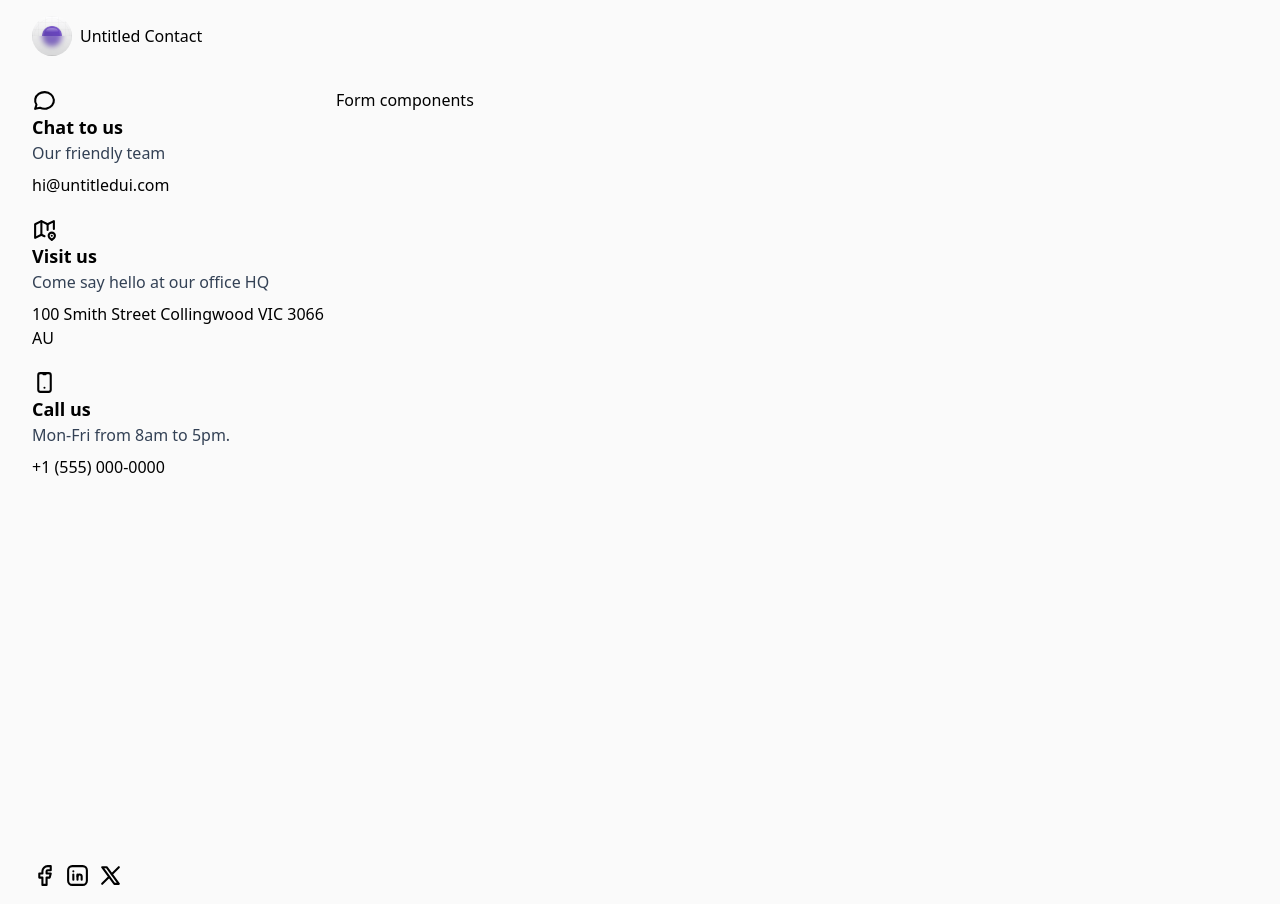
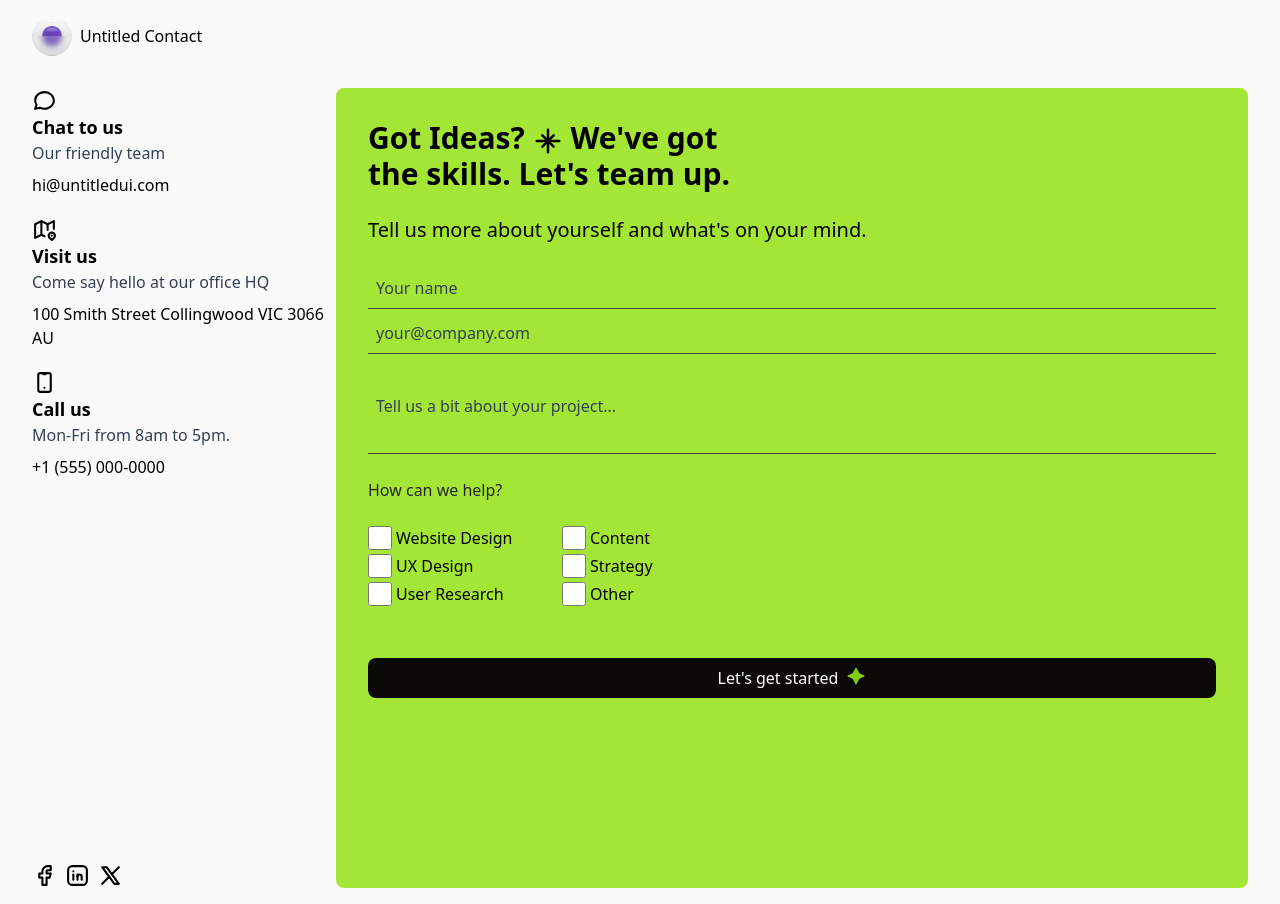
Before and after one commit to DeepakShinde123/untitled-UI, a React app: page / in a window 1280 px wide. Built offline with nearby package versions, Linux system fonts and the light colour scheme; the HTML template or start-up script is replaced by a standard one.

Commit message:
sevices updated

```diff
--- a/src/components/Aside.jsx
+++ b/src/components/Aside.jsx
@@ -56,4 +56,7 @@
   );
 }
 
+
+
+
 export default Aside;
--- a/src/components/Form.jsx
+++ b/src/components/Form.jsx
@@ -1,9 +1,109 @@
-function form(){
-    return(
-        <div>
-            Form components
-        </div>
-    )
+import { TbFlareFilled } from "react-icons/tb";
+import Intro from "@/components/Intro";
+import { useState } from "react";
+
+function Form() {
+  const [formData, setFormData] = useState({
+    fullname: "",
+    email: "",
+    message: "",
+    services: [],
+  });
+
+  const services = [
+    "Website Design",
+    "Content",
+    "UX Design",
+    "Strategy",
+    "User Research",
+    "Other",
+  ];
+
+  const handleSubmit = (e) => {
+    console.log(formData);
+    e.preventDefault();
+  };
+
+  const handleChange = (value, property) => {
+    setFormData({ ...formData, [property]: value });
+  };
+
+  const handleCheckbox = (value, checked) => {
+    if (checked) {
+      console.log(`Theek hai mein ${value} ko add kar dunga`);
+      return;
+    }
+
+    console.log(`Theek hai mein ${value} ko remove kar dunga`);
+  };
+
+  return (
+    <>
+      <Intro />
+      <form className="flex flex-col gap-1" onSubmit={handleSubmit}>
+        {/* Input */}
+        <input
+          type="text"
+          name="fullname"
+          id="fullname"
+          placeholder="Your name"
+          className="border-b border-stone-700 bg-zinc-50 p-2 placeholder-slate-700 md:bg-lime-400"
+          required
+          value={formData.fullname}
+          onChange={(e) => handleChange(e.target.value, "fullname")}
+        />
+        <input
+          type="email"
+          name="email"
+          id="email"
+          placeholder="your@company.com"
+          className="border-b border-stone-700 bg-zinc-50 p-2 placeholder-slate-700 md:bg-lime-400"
+          required
+          value={formData.email}
+          onChange={(e) => handleChange(e.target.value, "email")}
+        />
+        <input
+          type="text"
+          name="message"
+          id="message"
+          placeholder="Tell us a bit about your project..."
+          className="h-24 border-b border-stone-700 bg-zinc-50 p-2 placeholder-slate-700 md:bg-lime-400"
+          required
+          value={formData.message}
+          onChange={(e) => handleChange(e.target.value, "message")}
+        />
+
+        <p className="my-5 text-zinc-800">How can we help?</p>
+
+        {/* Checkbox */}
+        <section className="mb-12 grid grid-cols-2 gap-1 md:max-w-96">
+          {services.map((service, idx) => {
+            return (
+              <label
+                key={service + idx}
+                className="flex cursor-pointer items-center gap-1"
+              >
+                <input
+                  type="checkbox"
+                  name={service}
+                  className="size-6"
+                  onChange={(e) => handleCheckbox(service, e.target.checked)}
+                />
+                {service}
+              </label>
+            );
+          })}
+        </section>
+        <button
+          type="submit"
+          className="flex justify-center gap-2 rounded-lg bg-stone-950 p-2 text-white"
+        >
+          Let's get started
+          <TbFlareFilled size={20} className="text-lime-500" />
+        </button>
+      </form>
+    </>
+  );
 }
 
-export default form;
+export default Form;
--- /dev/null
+++ b/src/components/Intro.jsx
@@ -0,0 +1,17 @@
+import { TbNorthStar } from "react-icons/tb";
+
+function Intro() {
+  return (
+    <>
+      <h1 className="max-w-96 text-3xl font-semibold">
+        Got Ideas? <TbNorthStar className="inline-block" /> We've got the
+        skills. Let's team up.
+      </h1>
+      <p className="my-6 text-xl">
+        Tell us more about yourself and what's on your mind.
+      </p>
+    </>
+  );
+}
+
+export default Intro;
--- a/src/pages/Home.jsx
+++ b/src/pages/Home.jsx
@@ -10,7 +10,7 @@
         <div className="col-span-2 hidden  md:block">
             <Aside />
         </div>
-        <div className="md:col-span-6 col-span-full">
+        <div className="md:col-span-6 col-span-full md:bg-lime-400 rounded-lg p-4 md:p-8">
             <Form />
         </div>
       </div>
```
